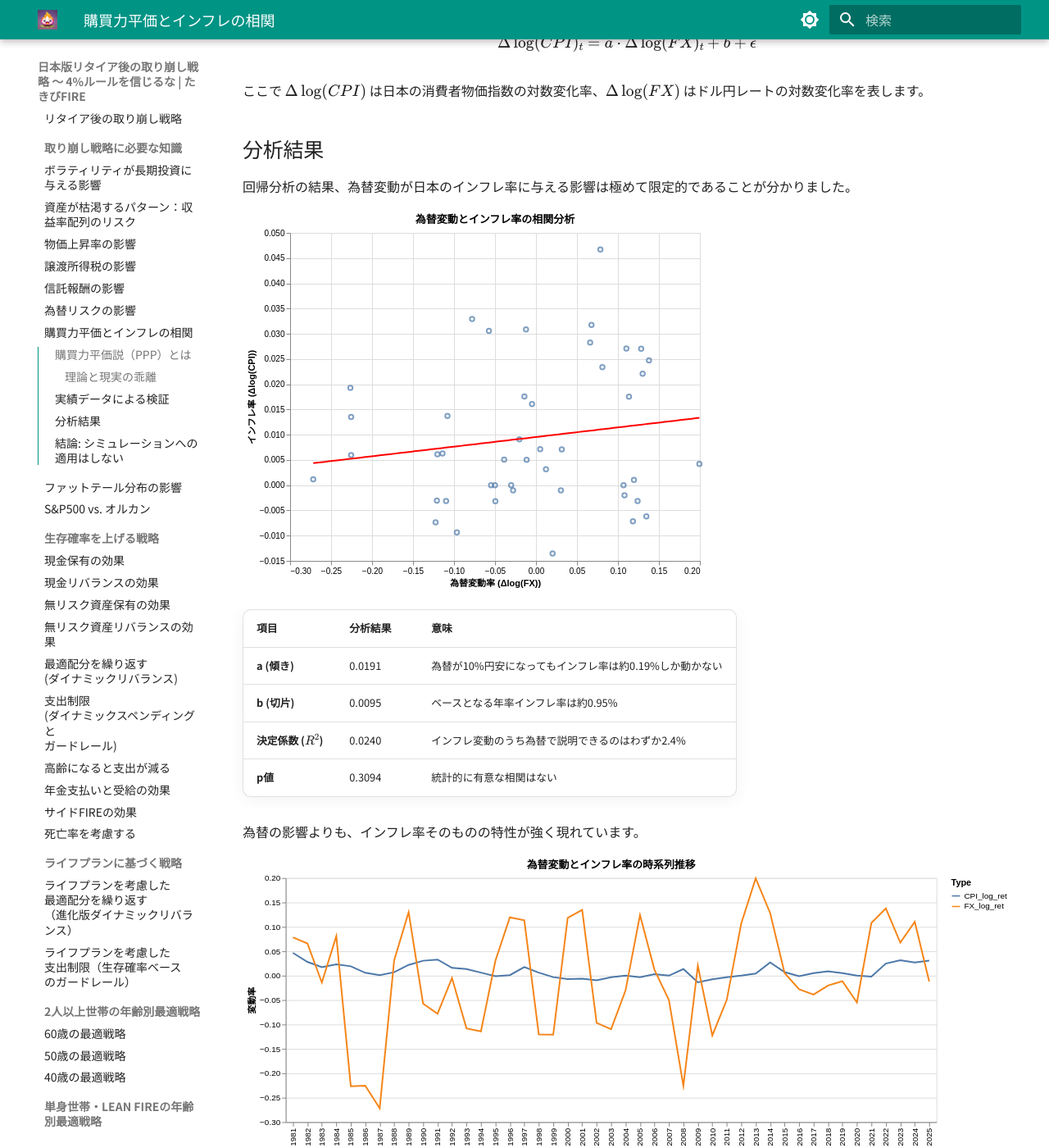
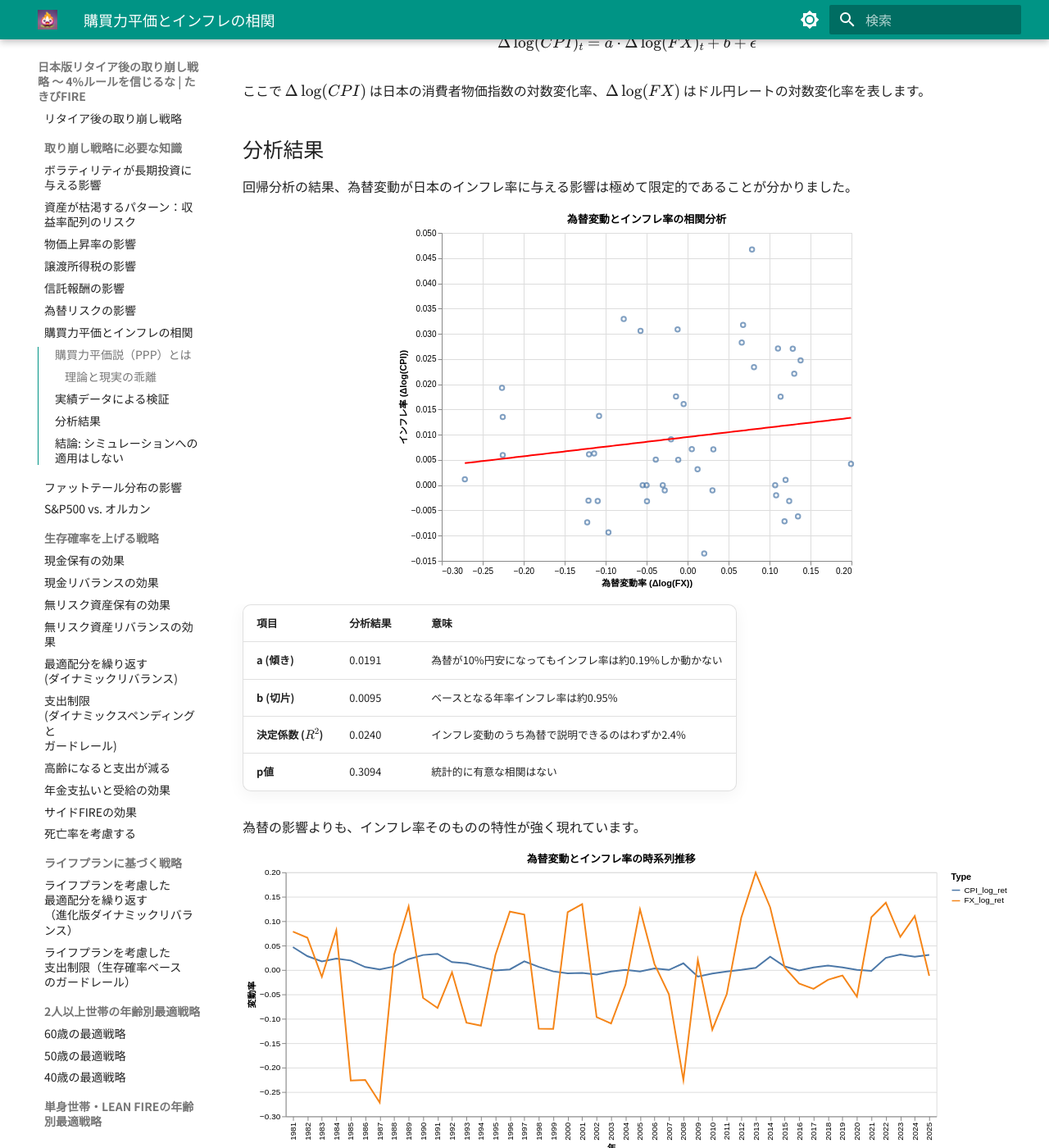
Before and after one commit to TakibiFire/JapaneseTrinityStudy, an MkDocs documentation site: the page built from docs/ppp.md, in a window 1280 px wide and 1400 px high, scrolled down 1310 px. Shown: the whole window at 82% size. Built offline with MkDocs 1.6.1 and Material for MkDocs 9.7.7, drawn with Linux system fonts in a browser that asks for light colours.

Commit message:
Centerize all images

```diff
--- a/docs/stylesheets/extra.css
+++ b/docs/stylesheets/extra.css
@@ -88,3 +88,10 @@
 .md-sidebar__scrollwrap:hover {
   scrollbar-color: var(--md-default-fg-color--lighter) #0000 !important;
 }
+
+/* 画像を中央揃えにする */
+.md-typeset img {
+  display: block;
+  margin-left: auto;
+  margin-right: auto;
+}
```
